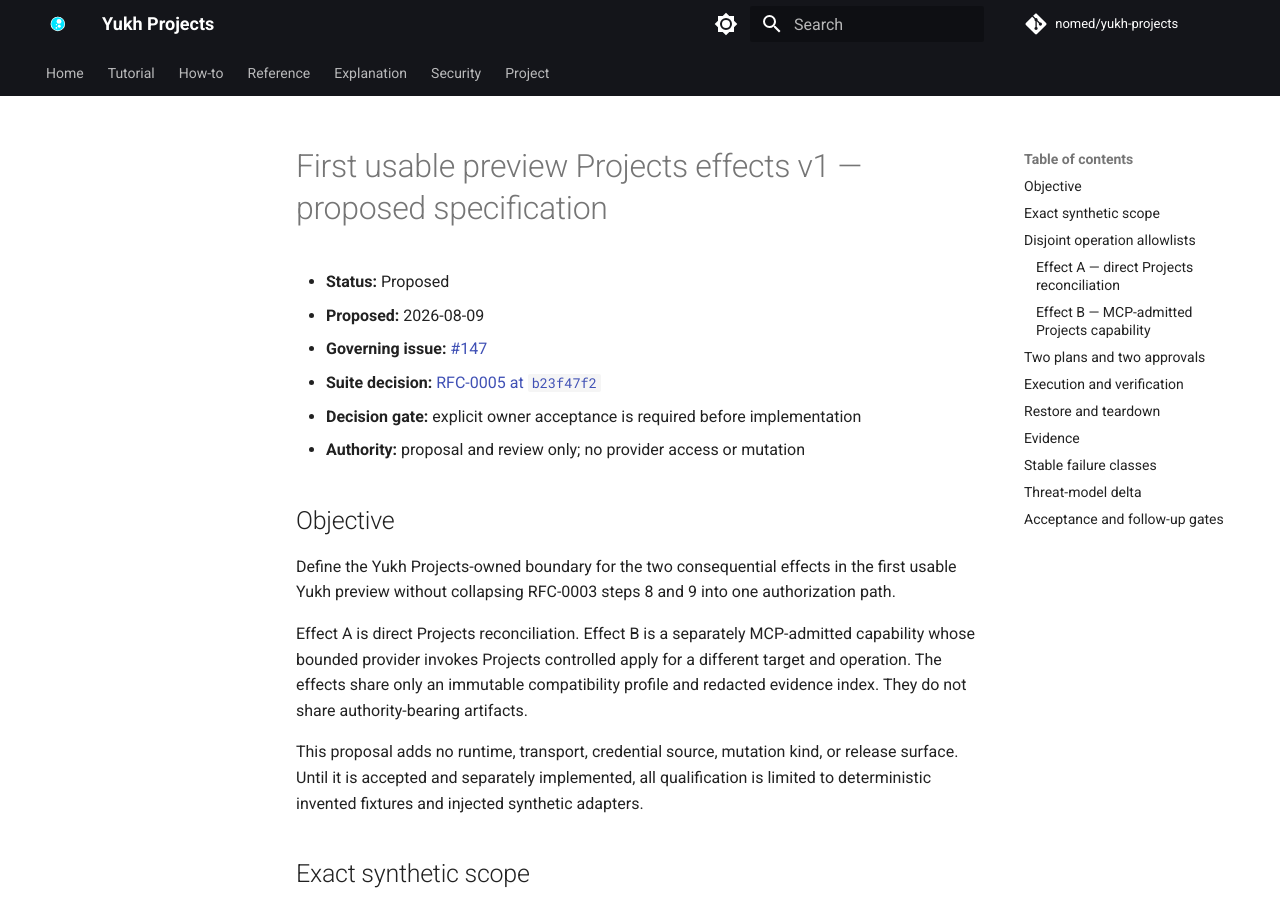
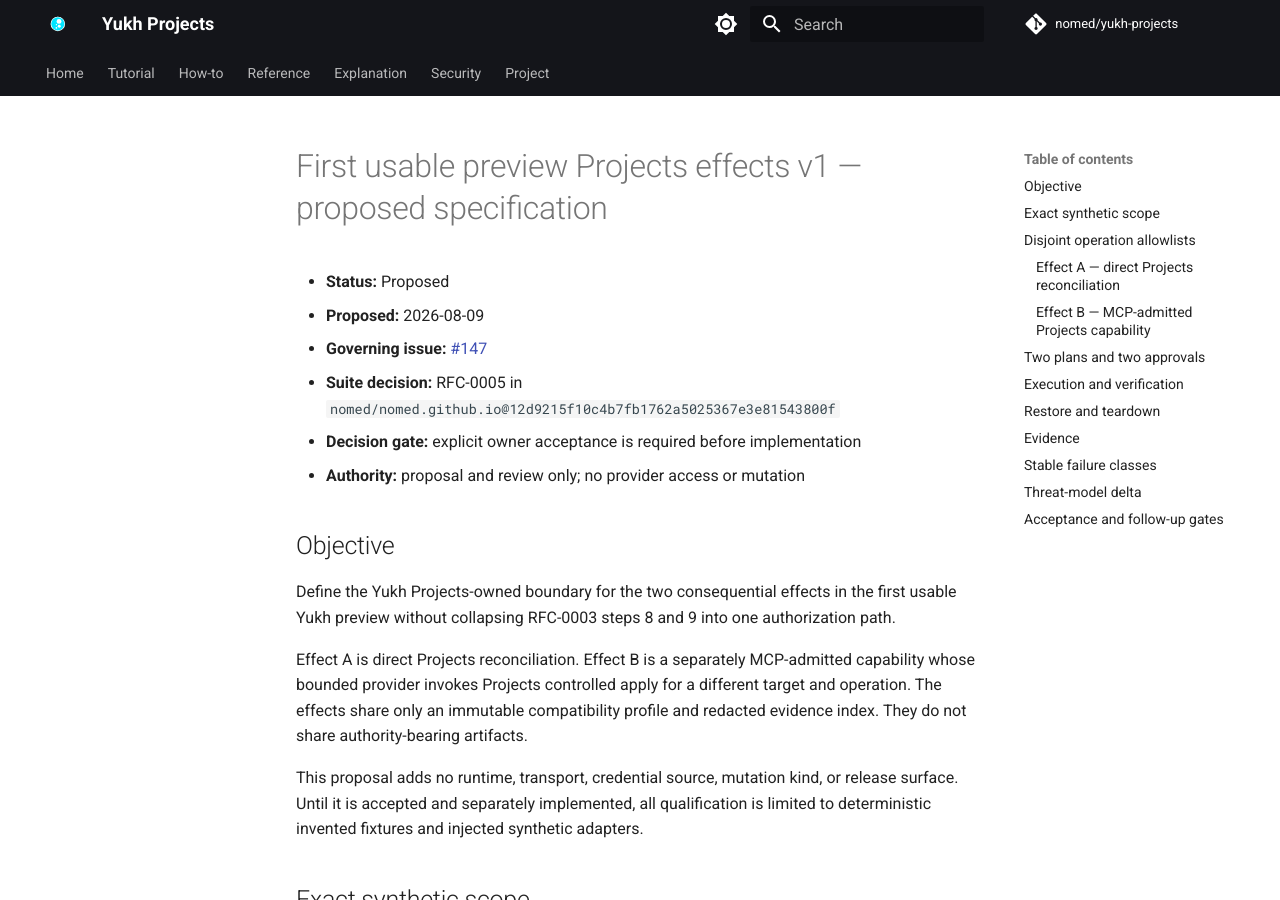
Before and after one commit to nomed/yukh-projects, an MkDocs documentation site: the page built from docs/contracts/first-usable-preview-projects-v1.md, in a window 1280 px wide and 900 px high. Built offline with MkDocs 1.6.1 and Material for MkDocs 9.7.7, drawn with Linux system fonts in a browser that asks for light colours; comment, search, counter and statistics services are not loaded.

Commit message:
docs: bind preview proposal to accepted RFC
Co-authored-by: Copilot App <223556219+Copilot@users.noreply.github.com>

```diff
--- a/docs/contracts/first-usable-preview-projects-v1.md
+++ b/docs/contracts/first-usable-preview-projects-v1.md
@@ -3,7 +3,8 @@
 - **Status:** Proposed
 - **Proposed:** 2026-08-09
 - **Governing issue:** [#147](https://github.com/nomed/yukh-projects/issues/147)
-- **Suite decision:** [RFC-0005 at `b23f47f2`](https://github.com/nomed/nomed.github.io/blob/b23f47f2/docs/rfcs/RFC-0005-first-usable-yukh-preview.md)
+- **Suite decision:** RFC-0005 in
+  `nomed/nomed.github.io@12d9215f10c4b7fb1762a5025367e3e81543800f`
 - **Decision gate:** explicit owner acceptance is required before implementation
 - **Authority:** proposal and review only; no provider access or mutation
 
```
Also changed, not shown: .context/current.md (+2 -1 lines), 1 other file.
